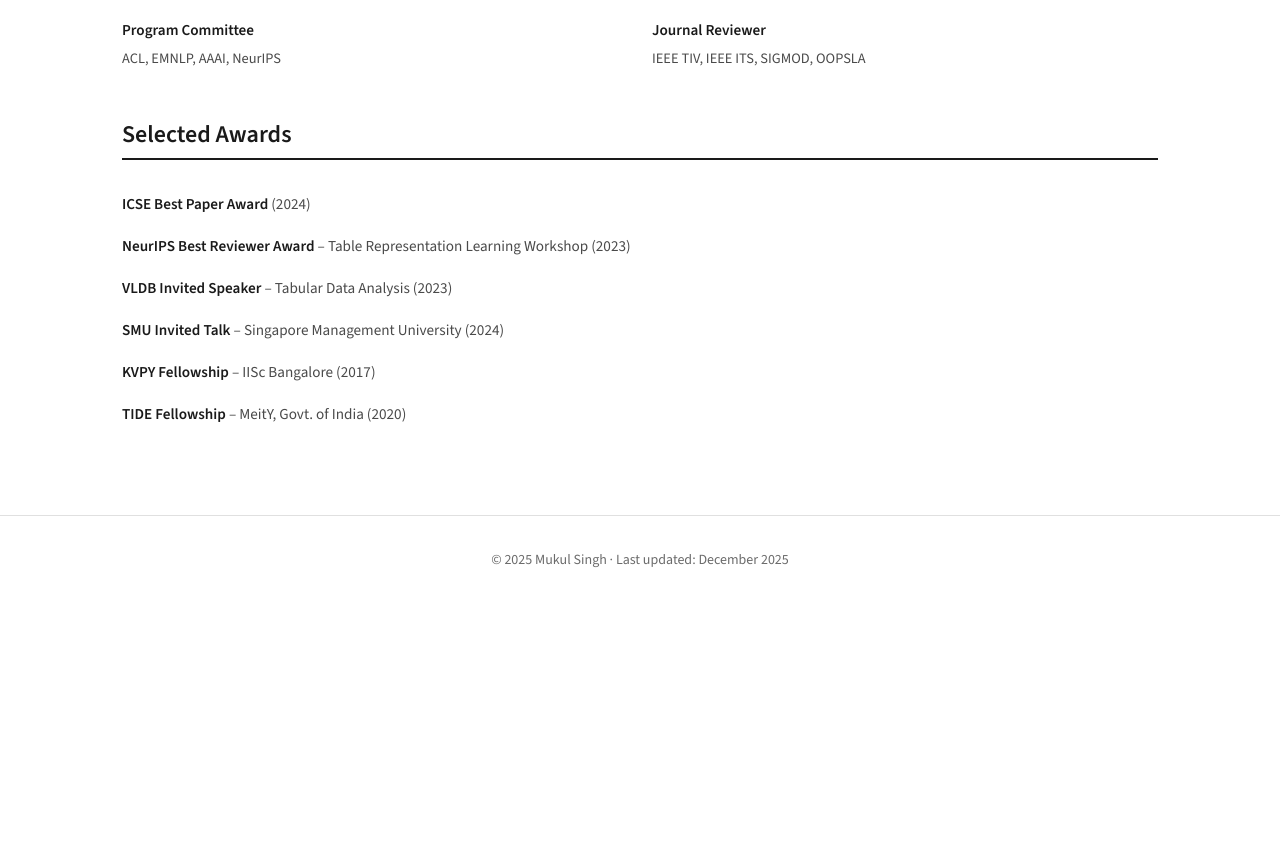
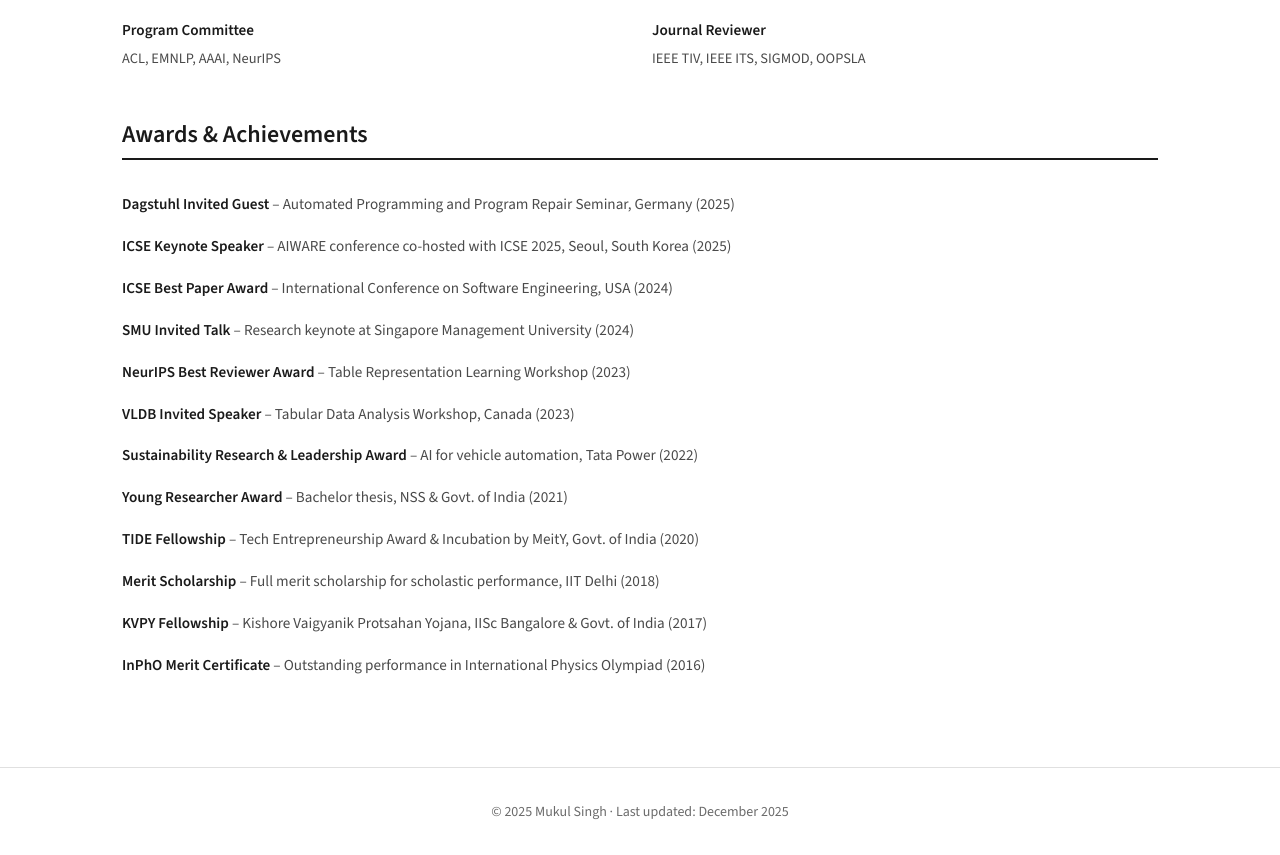
Before and after one commit to MukulSingh105/mukulsingh105.github.io, a plain HTML site: page index.html in a window 1280 px wide. Shown: the part 8670-9525 px from the top of the page. Before the commit the page ends 9274 px from the top, so only its background shows below. Drawn offline with nearby package versions, Linux system fonts and the light colour scheme.

Commit message:
Update awards section with complete achievements list

```diff
--- a/index.html
+++ b/index.html
@@ -667,15 +667,21 @@
                     </div>
                 </div>
 
-                <h2 class="subsection">Selected Awards</h2>
+                <h2 class="subsection">Awards & Achievements</h2>
 
                 <ul class="awards-list">
-                    <li><strong>ICSE Best Paper Award</strong> (2024)</li>
+                    <li><strong>Dagstuhl Invited Guest</strong> – Automated Programming and Program Repair Seminar, Germany (2025)</li>
+                    <li><strong>ICSE Keynote Speaker</strong> – AIWARE conference co-hosted with ICSE 2025, Seoul, South Korea (2025)</li>
+                    <li><strong>ICSE Best Paper Award</strong> – International Conference on Software Engineering, USA (2024)</li>
+                    <li><strong>SMU Invited Talk</strong> – Research keynote at Singapore Management University (2024)</li>
                     <li><strong>NeurIPS Best Reviewer Award</strong> – Table Representation Learning Workshop (2023)</li>
-                    <li><strong>VLDB Invited Speaker</strong> – Tabular Data Analysis (2023)</li>
-                    <li><strong>SMU Invited Talk</strong> – Singapore Management University (2024)</li>
-                    <li><strong>KVPY Fellowship</strong> – IISc Bangalore (2017)</li>
-                    <li><strong>TIDE Fellowship</strong> – MeitY, Govt. of India (2020)</li>
+                    <li><strong>VLDB Invited Speaker</strong> – Tabular Data Analysis Workshop, Canada (2023)</li>
+                    <li><strong>Sustainability Research & Leadership Award</strong> – AI for vehicle automation, Tata Power (2022)</li>
+                    <li><strong>Young Researcher Award</strong> – Bachelor thesis, NSS & Govt. of India (2021)</li>
+                    <li><strong>TIDE Fellowship</strong> – Tech Entrepreneurship Award & Incubation by MeitY, Govt. of India (2020)</li>
+                    <li><strong>Merit Scholarship</strong> – Full merit scholarship for scholastic performance, IIT Delhi (2018)</li>
+                    <li><strong>KVPY Fellowship</strong> – Kishore Vaigyanik Protsahan Yojana, IISc Bangalore & Govt. of India (2017)</li>
+                    <li><strong>InPhO Merit Certificate</strong> – Outstanding performance in International Physics Olympiad (2016)</li>
                 </ul>
             </div>
         </section>
```
